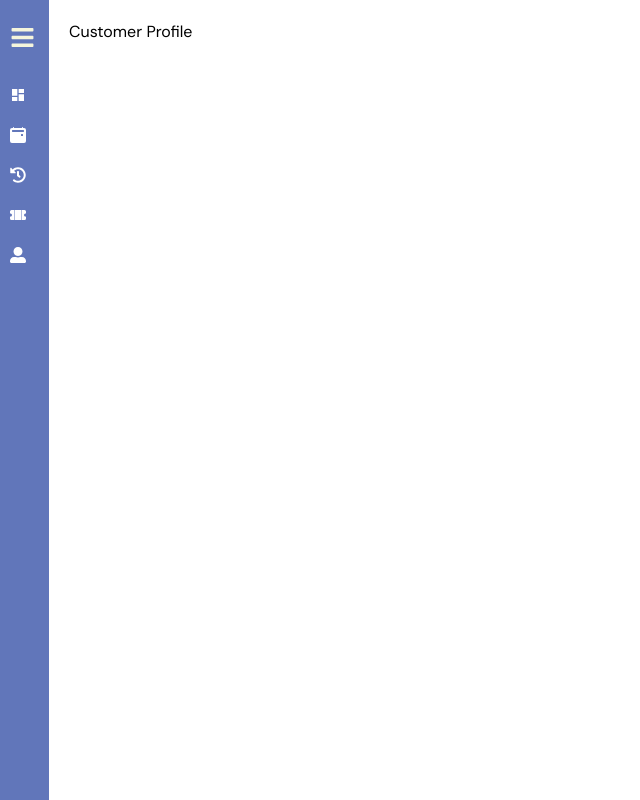
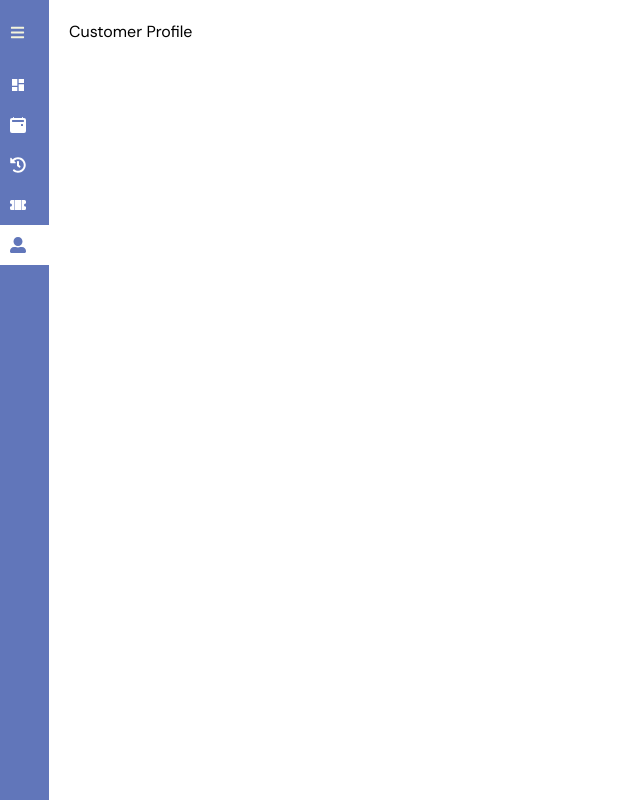
Before and after one commit to mumbi-prog/TicketWiz-Client, a React (Create React App) app: page /profile in a window 1280 px wide. Shown: the whole page, without its empty margins (0-640 px from the left). Built offline with nearby package versions, Linux system fonts and the light colour scheme; a web font is replaced by a local one.

Commit message:
Styled navlinks when active

```diff
--- a/src/components/Client/MainClientApp.css
+++ b/src/components/Client/MainClientApp.css
@@ -31,7 +31,7 @@ main{
 }
 .menu-bars{
     display: flex;
-    font-size: 25px;
+    font-size: 15px;
     margin-left: 80px;
     cursor: pointer;
 }
@@ -51,3 +51,7 @@ main{
     background-position: 0%;
     transition: background-position 0.02s, color 0.02s;
 }
+.active{
+    background: #fff;
+    color: #6176BA;
+}
```
